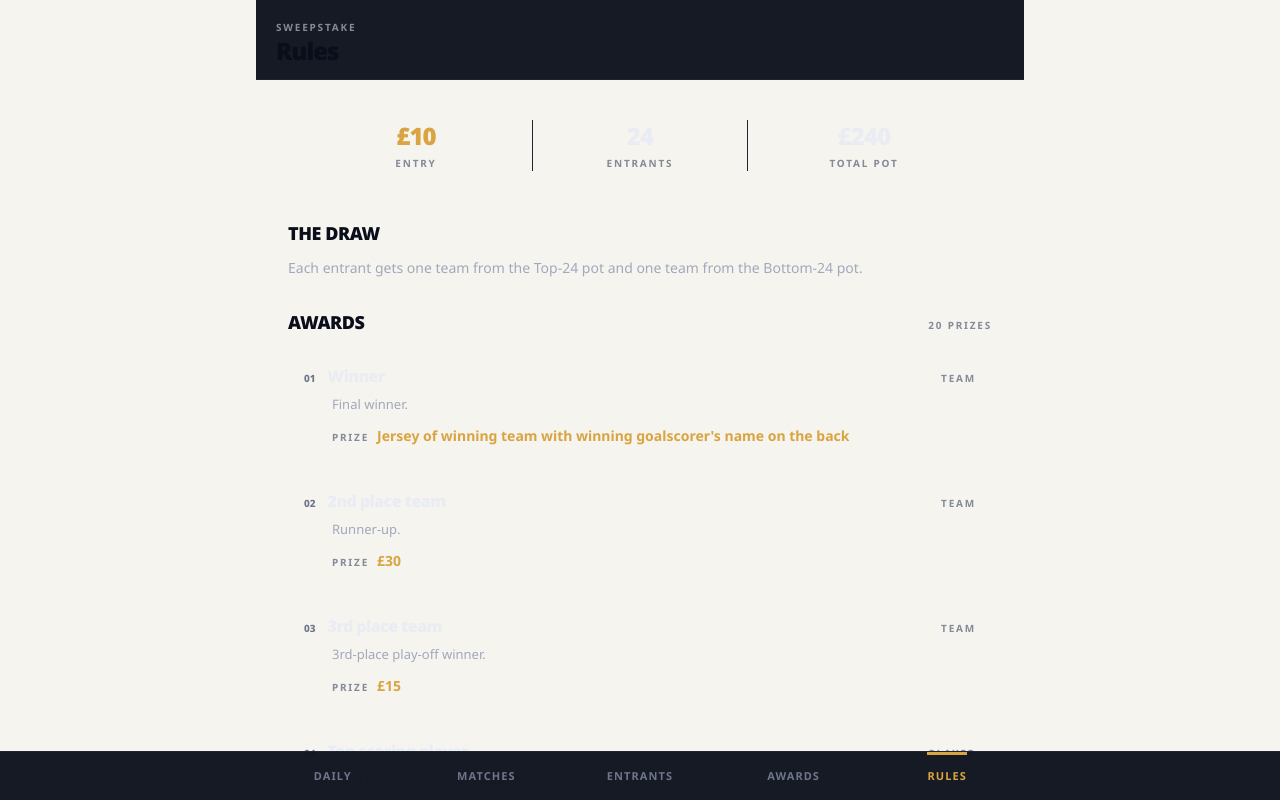
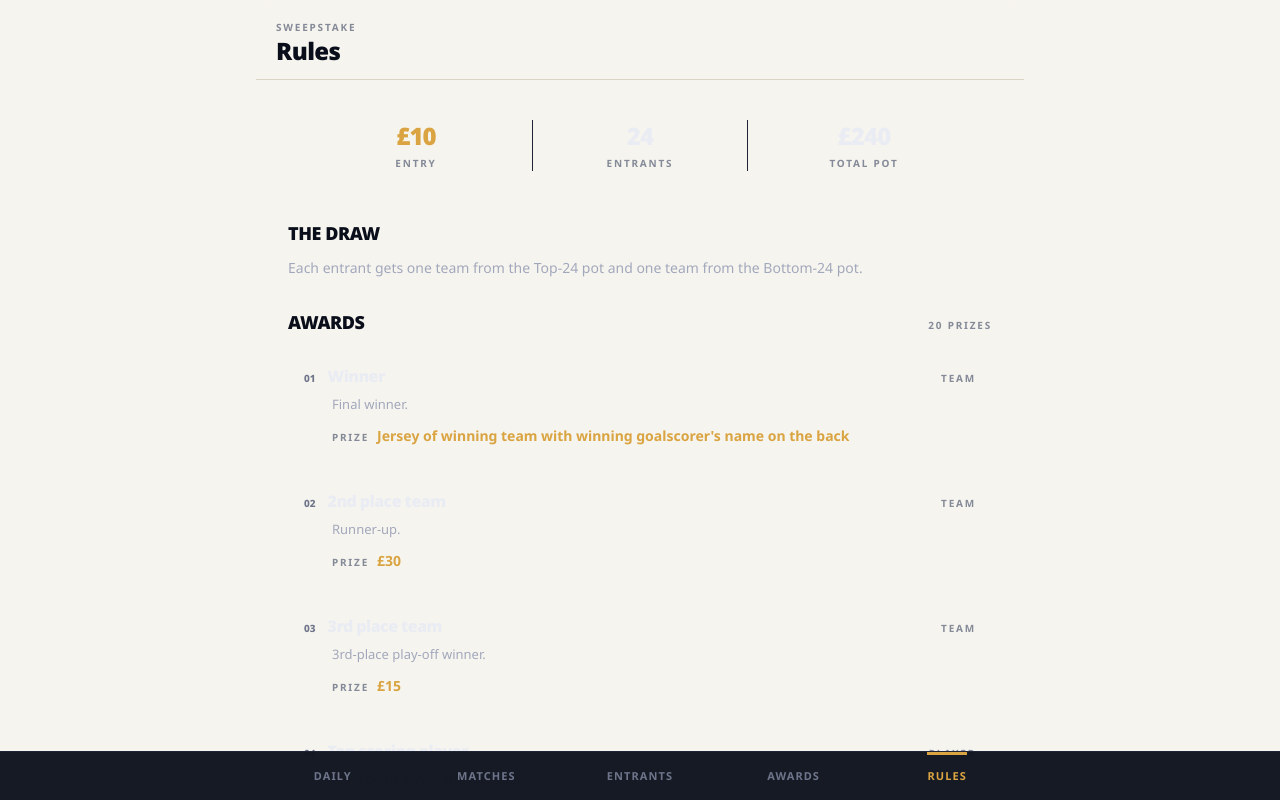
Before and after one commit to slecky158-ops/wc-sweepstake, a Next.js app: page /rules in a window 1280 px wide. Shown: the top 800 px of the page. Built offline with nearby package versions, Linux system fonts and the light colour scheme.

Commit message:
Header on cream theme

```diff
--- a/components/Header.tsx
+++ b/components/Header.tsx
@@ -2,16 +2,16 @@ import Link from 'next/link';
 
 export function Header({ title, eyebrow, back, action }: { title: string; eyebrow?: string; back?: string; action?: React.ReactNode }) {
   return (
-    <header className="sticky top-0 bg-ink/95 backdrop-blur-md z-10 border-b border-ink-line">
+    <header className="sticky top-0 bg-bg/95 backdrop-blur-md z-10 border-b border-paper-line">
       <div className="px-5 pt-[max(1.25rem,env(safe-area-inset-top))] pb-4 flex items-end justify-between gap-3">
         <div className="min-w-0">
           {back && (
-            <Link href={back} className="text-text-ink-faint hover:text-text-ink text-xs uppercase tracking-widest font-bold mb-1.5 inline-block">
+            <Link href={back} className="text-text-faint hover:text-text text-xs uppercase tracking-widest font-bold mb-1.5 inline-block">
               ← Back
             </Link>
           )}
           {eyebrow && <div className="eyebrow mb-1">{eyebrow}</div>}
-          <h1 className="text-2xl font-black tracking-tightest leading-none">{title}</h1>
+          <h1 className="text-2xl font-black tracking-tight leading-none text-text">{title}</h1>
         </div>
         {action && <div className="shrink-0 pb-1">{action}</div>}
       </div>
```
